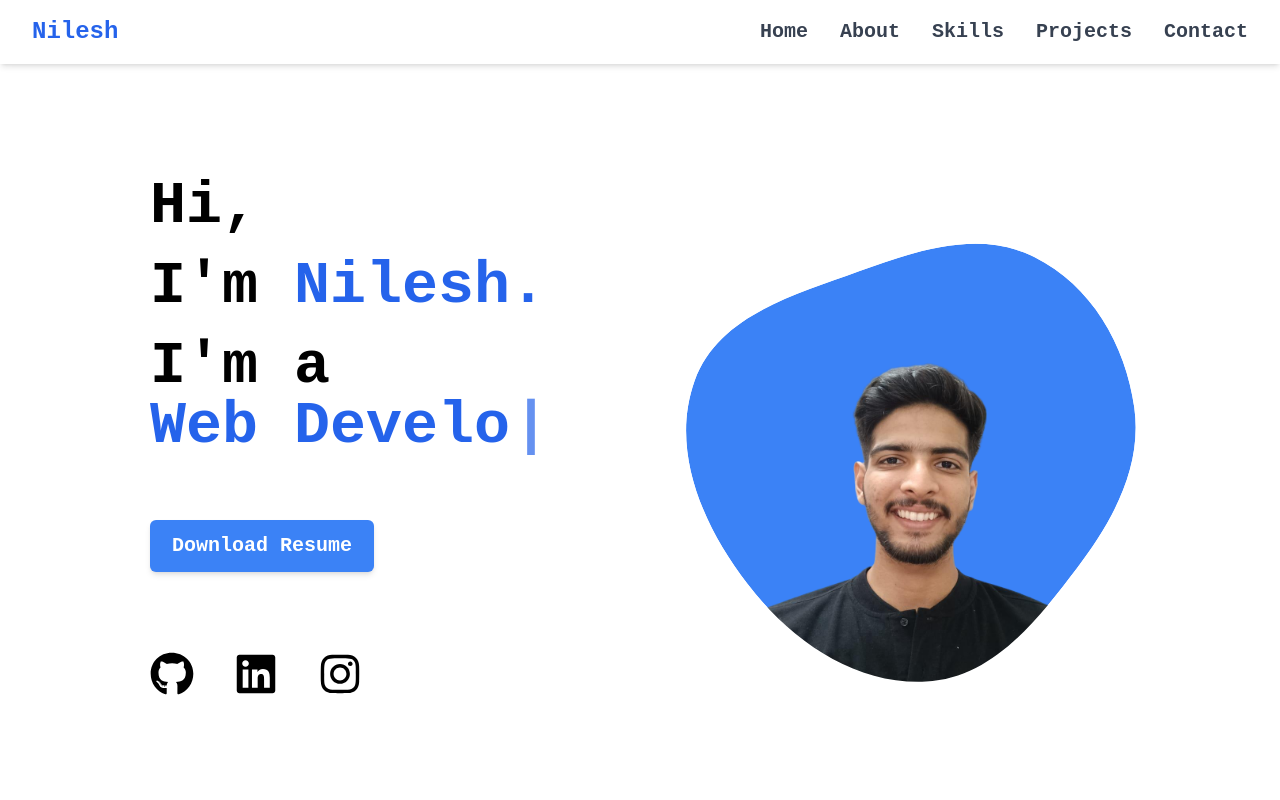
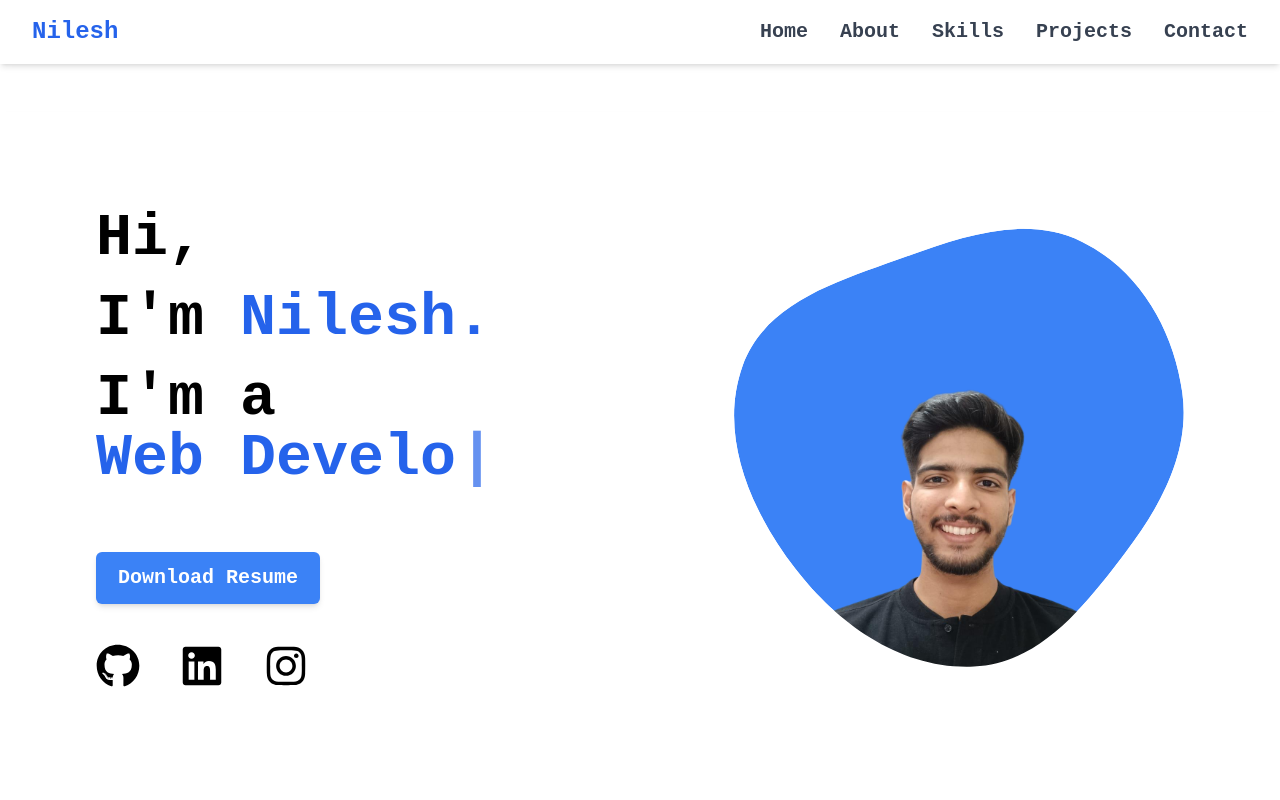
Before and after one commit to nileshkashani/portfolio, a React (Vite) app: page /#/ in a window 1280 px wide. Shown: the top 800 px of the page. Built offline with nearby package versions, Linux system fonts and the light colour scheme.

Commit message:
Fixed image path and updated code

```diff
--- a/src/components/about.jsx
+++ b/src/components/about.jsx
@@ -18,7 +18,7 @@ const About = () => {
         </div>
 
         {/* Education Heading */}
-        <p className="font-poppins lg:text-4xl sm:text-2xl text-center font-semibold text-blue-600 underline underline-offset-4 pt-10">
+        <p className="font-poppins lg:text-4xl sm:text-xl text-3xl text-center font-semibold text-blue-600 underline underline-offset-4 pt-10">
           Education
         </p>
 
--- a/src/components/home.jsx
+++ b/src/components/home.jsx
@@ -1,68 +1,71 @@
-import React from 'react';
-import { FaGithub, FaInstagram, FaLinkedin } from 'react-icons/fa';
-import HeroSection from './effect.jsx';
-import InstagramIcon from './insta.jsx'
+import React from "react";
+import { FaGithub, FaInstagram, FaLinkedin } from "react-icons/fa";
+import HeroSection from "./effect.jsx";
 
 const Home = () => {
   return (
-    <section id="home" className="h-[100vh] relative w-full min-h-screen font-poppins font-bold overflow-hidden pt-24 shadow-md md:h-[110vh] mt-10 lg:mt-0">
+    <section
+      id="home"
+      className="lg:h-[100vh] min-h-screen relative w-full font-poppins font-bold overflow-hidden pt-24 shadow-md md:h-[110vh] lg:mt-28"
+    >
+      {/* Main Container */}
+      <div className="flex flex-col lg:flex-row items-center justify-between w-full px-6 lg:px-24 gap-10 lg:gap-0">
 
-      {/* Container for content */}
-      <div className="flex flex-col md:flex-row lg:flex-col lg:items-start lg:pl-[150px] justify-start px-6 ">
-
-        {/* Left side: Text and Button */}
-        <div className="text-start md:text-left lg:text-left w-full lg:w-1/2 mt-0 lg:mt-20">
+        {/* Left Side: Text + Button */}
+        <div className="w-full lg:w-1/2 text-center md:text-left">
           <p className="text-3xl sm:text-5xl lg:text-6xl lg:mb-5">Hi,</p>
           <h1 className="text-3xl sm:text-5xl lg:text-6xl p-0 lg:mb-5">
             I'm <span className="text-blue-600 font-extrabold">Nilesh.</span>
           </h1>
-          <div className=" mt-3">
+
+          <div className="mt-3">
             <HeroSection />
           </div>
-        </div>
+
+          {/* Resume Button */}
           <a
             href="Nilesh Kashani - Resume (2).pdf"
-          className="text-xs inline-block px-3 py-3 p-0 mt-10 bg-blue-500 text-white font-semibold rounded-md shadow-md
-              hover:bg-blue-600 hover:scale-105 transition-transform duration-300 ease-in-out lg:mt-16 lg:text-xl w-36 md:w-52 lg:w-56 md:text-center lg:text-center text-center"
+            className="text-xs inline-block px-3 py-3 mt-10 bg-blue-500 text-white font-semibold rounded-md shadow-md
+              hover:bg-blue-600 hover:scale-105 transition-transform duration-300 ease-in-out
+              lg:mt-16 lg:text-xl w-36 md:w-52 lg:w-56 text-center"
           >
             Download Resume
           </a>
 
-        <div className="flex flex-row md:mt-16 lg:mt-10 mt-12">
-          {/* Social icons */}
-          {/* Social icons */}
-          <div className="flex flex-col md:flex-row lg:justify-center gap-10 mt-10">
-            <a
-              href="https://github.com/nileshkashani"
-              target="_blank"
-              rel="noopener noreferrer"
-              className="transition-transform md:hover:scale-110"
-            >
-              <FaGithub className="w-9 h-9 md:w-10 md:h-10 lg:w-11 lg:h-11 text-black md:hover:text-blue-600" />
+          {/* Social icons (Desktop/Tablet only) */}
+          <div className="hidden md:flex flex-row gap-10 mt-12 md:mt-16 lg:mt-10">
+            <a href="https://github.com/nileshkashani" target="_blank" rel="noopener noreferrer">
+              <FaGithub className="w-9 h-9 md:w-10 md:h-10 lg:w-11 lg:h-11 text-black hover:text-blue-600" />
             </a>
+            <a href="https://www.linkedin.com/in/nilesh-kashani-876646346" target="_blank" rel="noopener noreferrer">
+              <FaLinkedin className="w-9 h-9 md:w-10 md:h-10 lg:w-11 lg:h-11 text-black hover:text-blue-600" />
+            </a>
+            <a href="https://www.instagram.com/nilesh_____45" target="_blank" rel="noopener noreferrer">
+              <FaInstagram className="w-9 h-9 md:w-10 md:h-10 lg:w-11 lg:h-11 text-black hover:text-blue-600" />
+            </a>
+          </div>
+        </div>
 
-            <a
-              href="https://www.linkedin.com/in/nilesh-kashani-876646346"
-              target="_blank"
-              rel="noopener noreferrer"
-              className="transition-transform md:hover:scale-110"
-            >
-              <FaLinkedin className="w-9 h-9 md:w-10 md:h-10 lg:w-11 lg:h-11 text-black md:hover:text-blue-600" />
+        {/* Right Side */}
+        <div className="flex flex-col md:flex-col lg:flex-col items-center gap-6">
+
+          {/* Mobile layout: icons + blob in a row */}
+          <div className="flex flex-row items-center gap-6 md:hidden">
+            {/* Social Icons mobile */}
+            <div className="flex flex-col gap-7">
+              <a href="https://github.com/nileshkashani" target="_blank" rel="noopener noreferrer">
+                <FaGithub className="w-9 h-9 text-black hover:text-blue-600" />
               </a>
-
-            <a
-              href="https://www.instagram.com/nilesh_____45"
-              target="_blank"
-              rel="noopener noreferrer"
-              className="transition-transform md:hover:scale-110"
-            >
-              <FaInstagram className="w-9 h-9 md:w-10 md:h-10 lg:w-11 lg:h-11 text-black md:hover:text-blue-600" />
+              <a href="https://www.linkedin.com/in/nilesh-kashani-876646346" target="_blank" rel="noopener noreferrer">
+                <FaLinkedin className="w-9 h-9 text-black hover:text-blue-600" />
+              </a>
+              <a href="https://www.instagram.com/nilesh_____45" target="_blank" rel="noopener noreferrer">
+                <FaInstagram className="w-9 h-9 text-black hover:text-blue-600" />
               </a>
             </div>
 
-
-          {/* Right side: Image Blob */}
-          <div className="w-[250px] h-[280px] sm:w-[320px] lg:w-[450px] mx-auto absolute right-6 lg:mb-0 lg:absolute lg:right-36 lg:bottom-48 md:h-[300px] md:w-[300px] lg:h-[450px]">
+            {/* Image Blob */}
+            <div className="w-[200px] h-[220px] sm:w-[250px] sm:h-[260px] mt-0">
               <svg viewBox="0 0 479 467" xmlns="http://www.w3.org/2000/svg" className="w-full h-full">
                 <mask id="mask0" mask-type="alpha">
                   <path d="M9.19024 145.964C34.0253 76.5814 114.865 54.7299 184.111 29.4823C245.804 6.98884 311.86 -14.9503 370.735 14.143C431.207 44.026 467.948 107.508 477.191 174.311C485.897 237.229 454.931 294.377 416.506 344.954C373.74 401.245 326.068 462.801 255.442 466.189C179.416 469.835 111.552 422.137 65.1576 361.805C17.4835 299.81 -17.1617 219.583 9.19024 145.964Z" />
@@ -72,16 +75,37 @@ const Home = () => {
                     fill="#3B82F6"
                     d="M9.19024 145.964C34.0253 76.5814 114.865 54.7299 184.111 29.4823C245.804 6.98884 311.86 -14.9503 370.735 14.143C431.207 44.026 467.948 107.508 477.191 174.311C485.897 237.229 454.931 294.377 416.506 344.954C373.74 401.245 326.068 462.801 255.442 466.189C179.416 469.835 111.552 422.137 65.1576 361.805C17.4835 299.81 -17.1617 219.583 9.19024 145.964Z"
                   />
-                <image
-                  x="50"
-                  y="60"
-                  width="380"
-                  height="435"
-                  href="nilesh2.png"
-                />
+                  <image x="50" y="60" width="380" height="435" href="nilesh2.png" />
                 </g>
               </svg>
             </div>
+          </div>
+
+          {/* Tablet + PC blob */}
+          {/* Tablet + PC blob */}
+          <div className="hidden md:block w-[250px] h-[280px] sm:w-[320px] md:w-[350px] md:h-[350px] lg:w-[450px] lg:h-[450px] mt-10 lg:mt-0">
+            <svg viewBox="0 0 479 467" xmlns="http://www.w3.org/2000/svg" className="w-full h-full">
+             <mask id="mask1" mask-type="alpha">
+                  <path d="M9.19024 145.964C34.0253 76.5814 114.865 54.7299 184.111 29.4823C245.804 6.98884 311.86 -14.9503 370.735 14.143C431.207 44.026 467.948 107.508 477.191 174.311C485.897 237.229 454.931 294.377 416.506 344.954C373.74 401.245 326.068 462.801 255.442 466.189C179.416 469.835 111.552 422.137 65.1576 361.805C17.4835 299.81 -17.1617 219.583 9.19024 145.964Z" />
+                </mask>
+              <g mask="url(#mask1)">
+                <path
+                  fill="#3B82F6"
+                  d="M9.19024 145.964C34.0253 76.5814 114.865 54.7299 184.111 29.4823C245.804 6.98884 311.86 -14.9503 370.735 14.143C431.207 44.026 467.948 107.508 477.191 174.311C485.897 237.229 454.931 294.377 416.506 344.954C373.74 401.245 326.068 462.801 255.442 466.189C179.416 469.835 111.552 422.137 65.1576 361.805C17.4835 299.81 -17.1617 219.583 9.19024 145.964Z"
+                />
+                <image
+                  x="60"
+                  y="70"
+                  width="350"
+                  height="480"
+                  href="nilesh2.png"
+                />
+
+
+              </g>
+            </svg>
+          </div>
+
         </div>
       </div>
     </section>
--- a/src/components/skills.jsx
+++ b/src/components/skills.jsx
@@ -52,12 +52,12 @@ const Skills = () => {
 
 const SkillCard = ({ icon, label }) => {
   return (
-    <div className="w-28 h-20 sm:w-32 sm:h-20 md:w-[200px] md:h-24 lg:w-[250px] lg:h-24 xl:w-[250px] xl:h-28 bg-blue-500 rounded-xl shadow-md flex flex-col items-center justify-center
+    <div className="w-28 h-24 sm:w-32 sm:h-20 md:w-[200px] md:h-24 lg:w-[250px] lg:h-32 xl:w-[250px] xl:h-28 bg-blue-500 rounded-xl shadow-md flex flex-col items-center justify-center
     transition-transform duration-300 transform hover:shadow-xl hover:bg-blue-600 hover:scale-105 cursor-pointer">
       <div className="text-4xl sm:text-3xl md:text-4xl text-white mb-2">
         {icon}
       </div>
-      <p className="text-white font-medium text-sm sm:text-xs md:text-sm font-mono">{label}</p>
+      <p className="text-white font-medium text-sm sm:text-xs text-center md:text-sm font-mono">{label}</p>
     </div>
   );
 };
```
Lines whose indentation alone changed are shown as unchanged.
